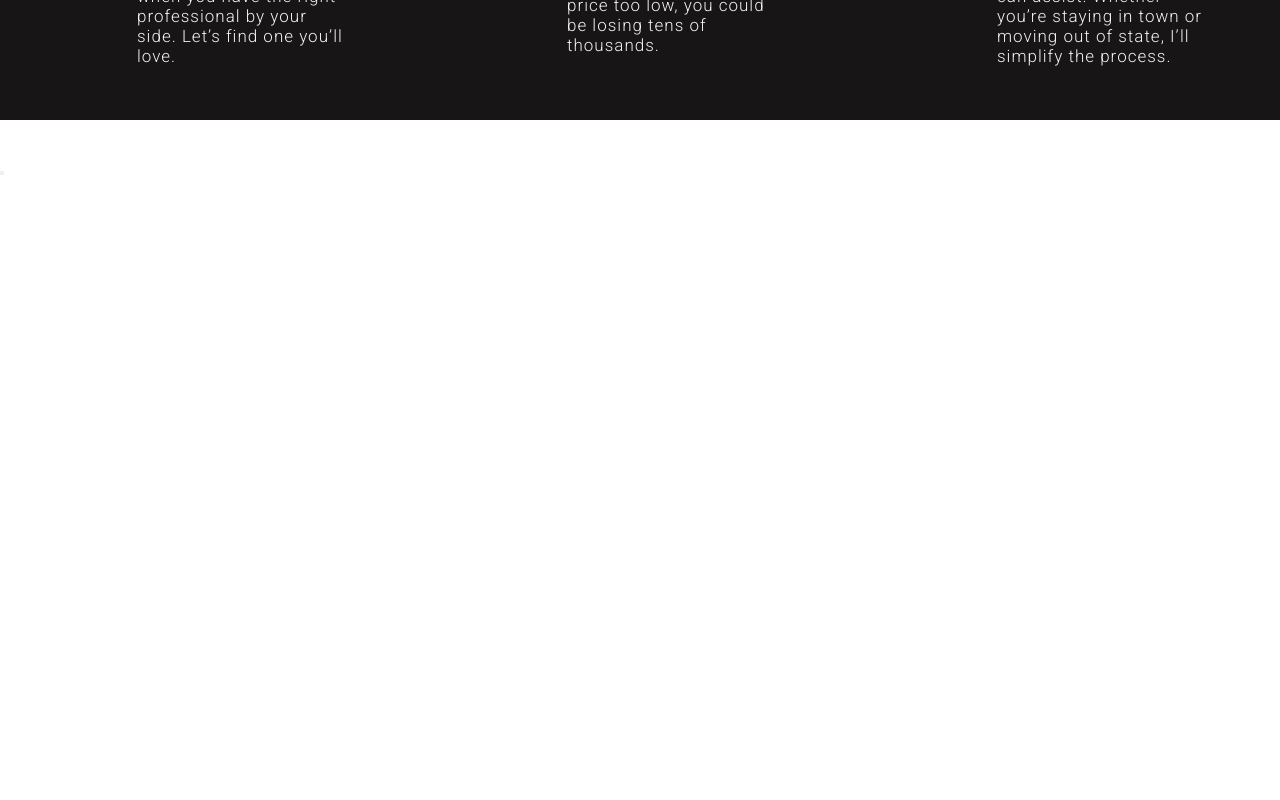
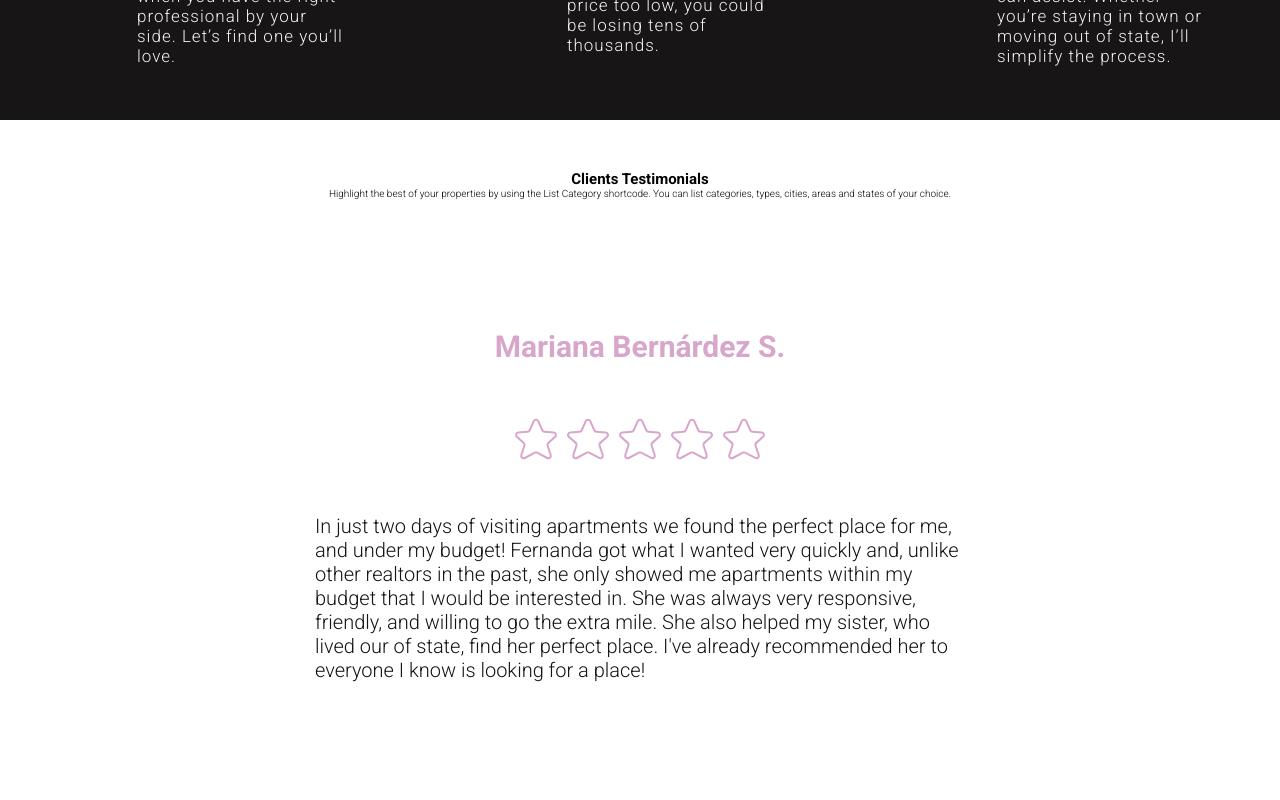
Before and after one commit to LorgioRoda/mfr-website, a React app: page / in a window 1280 px wide. Shown: the part 2040-2840 px from the top of the page. Built offline with nearby package versions, Linux system fonts and the light colour scheme.

Commit message:
styles card 💄

```diff
--- a/src/Components/Card.js
+++ b/src/Components/Card.js
@@ -1,18 +1,16 @@
 import React from "react";
-import starts from "../assets/static/2A-5estrellas.svg";
+import starts from "../assets/static/star.svg";
 
 export default function Card() {
   return (
     <>
       <div className="recommendation">
         <div className="recommendation__card">
-          <div className="card--title">
             <h3>Mariana Bernárdez S.</h3>
           <div className="card--start">
+         </div>
             <img src={starts} alt="" />
-          </div>
-         </div>
-          <div className="card--content">
+            <p>
               In just two days of visiting apartments we found the perfect place
               for me, and under my budget! Fernanda got what I wanted very quickly
               and, unlike other realtors in the past, she only showed me
@@ -21,7 +19,7 @@ export default function Card() {
               She also helped my sister, who lived our of state, find her perfect
               place. I've already recommended her to everyone I know is looking
               for a place!
-          </div>
+            </p>
         </div>
       </div>
     </>
--- a/src/Pages/Recommendation.js
+++ b/src/Pages/Recommendation.js
@@ -7,23 +7,25 @@ import "../assets/styles/Components/Recommendations.scss";
 export default class Recommendation extends Component {
   render() {
     return (
-      <Carousel
+/*       <Carousel
         showArrows={true}
         InfiniteLoop={true}
         showThumbs={false}
         showThumbs={false}
         autoPlay={true}
         interval={3100}
-      >
+      /> */
+      <>
+      <div className="recommendation--title">
        <h2>Clients Testimonials</h2>
         <p>
           Highlight the best of your properties by using the List Category
           shortcode. You can list categories, types, cities, areas and states of
           your choice.
         </p>
-      <Card/>
-      <Card/>
-      </Carousel>
+      </div>
+        <Card/>
+      </>
     );
   }
 }
--- a/src/assets/styles/Components/Recommendations.scss
+++ b/src/assets/styles/Components/Recommendations.scss
@@ -3,40 +3,46 @@
 @import "../Media.scss";
 
 .recommendation {
-    display: grid;
-    grid-template-columns: repeat(1, 1fr);
-    grid-template-rows: repeat(2, 1fr);
+    display: flex;
     height: 70vh;
     width: 100vw;
     margin: 0 auto;
     justify-items: center;
+    align-items: center;
     & h2 {
         font-size: 2.8rem;
     }
     & p {
         font-size: 2rem;
+        color: $black-color;
     }
 }
+.recommendation--title {
+    display: flex;
+    flex-direction: column;
+    margin: 50px auto;
+    justify-items: center;
+    align-items: center;
+}
 .recommendation__card {
-    display: grid;
-    grid-template-rows: repeat(4, 1fr);
-    max-width: 300px;
-    height: 450px;
+    display: flex;
+    flex-direction: column;
+    max-width: 650px;
+    height: 400px;
     justify-items: center;
-    padding: 30px;
-    border-radius: 10px;
-    background-color: $main-color;
-    color: $white-color;
-}
-.card--title {
-    display: grid;
-    grid-row: 0 / 1;
-}
-.card--image {
-    grid-row: 3 / 4;
+    align-items: center;
     margin: 0 auto;
+    color: $main-color;
+    & h3 {
+        margin: 0px 0px -50px 0px;
+        font-size: 3rem;
+    }
     & img {
-        width: 100%;
-        height: 100%;
+        height: 250px;
+        width:300px;
+        margin: 0px 0px -50px 0px;
     }
 }
+.card--content p{
+    font-size: 1rem;
+}
```
Also changed, not shown: src/assets/static/star.svg (added). Lines whose indentation alone changed are shown as unchanged.
